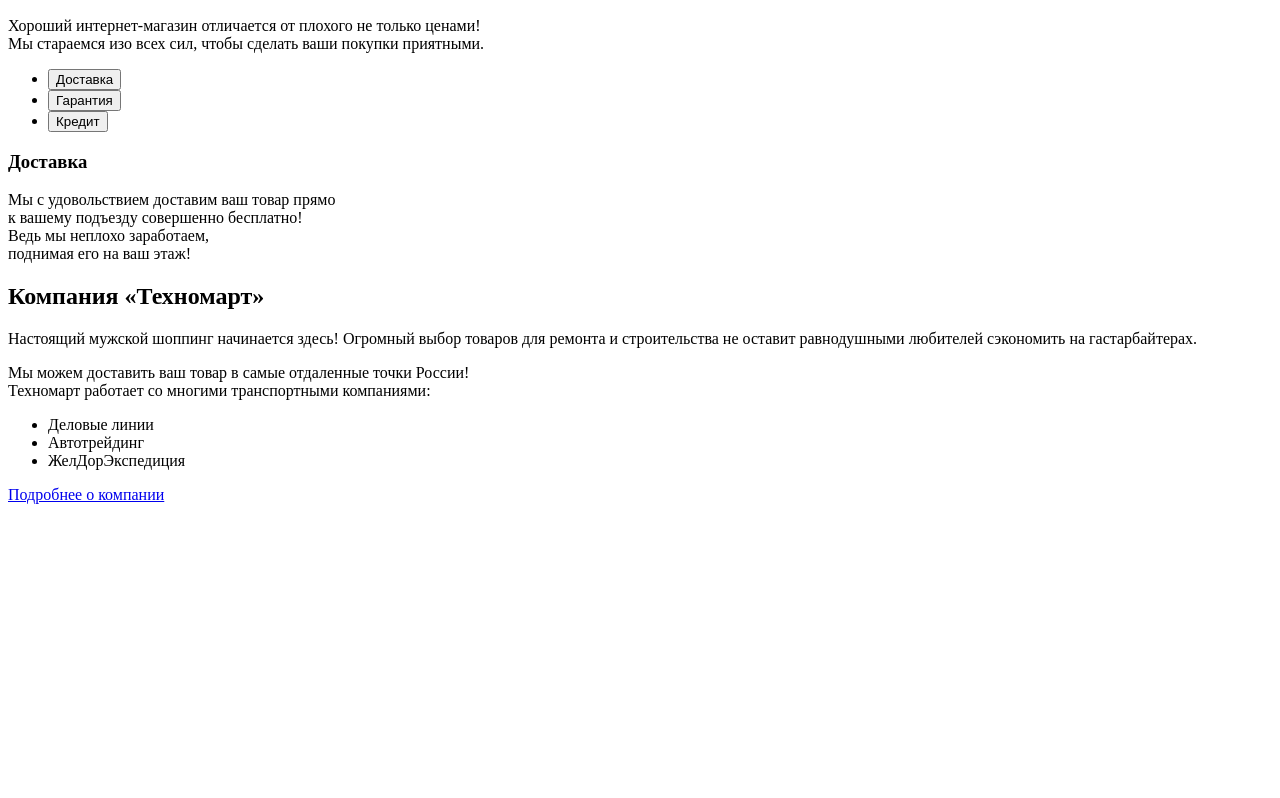
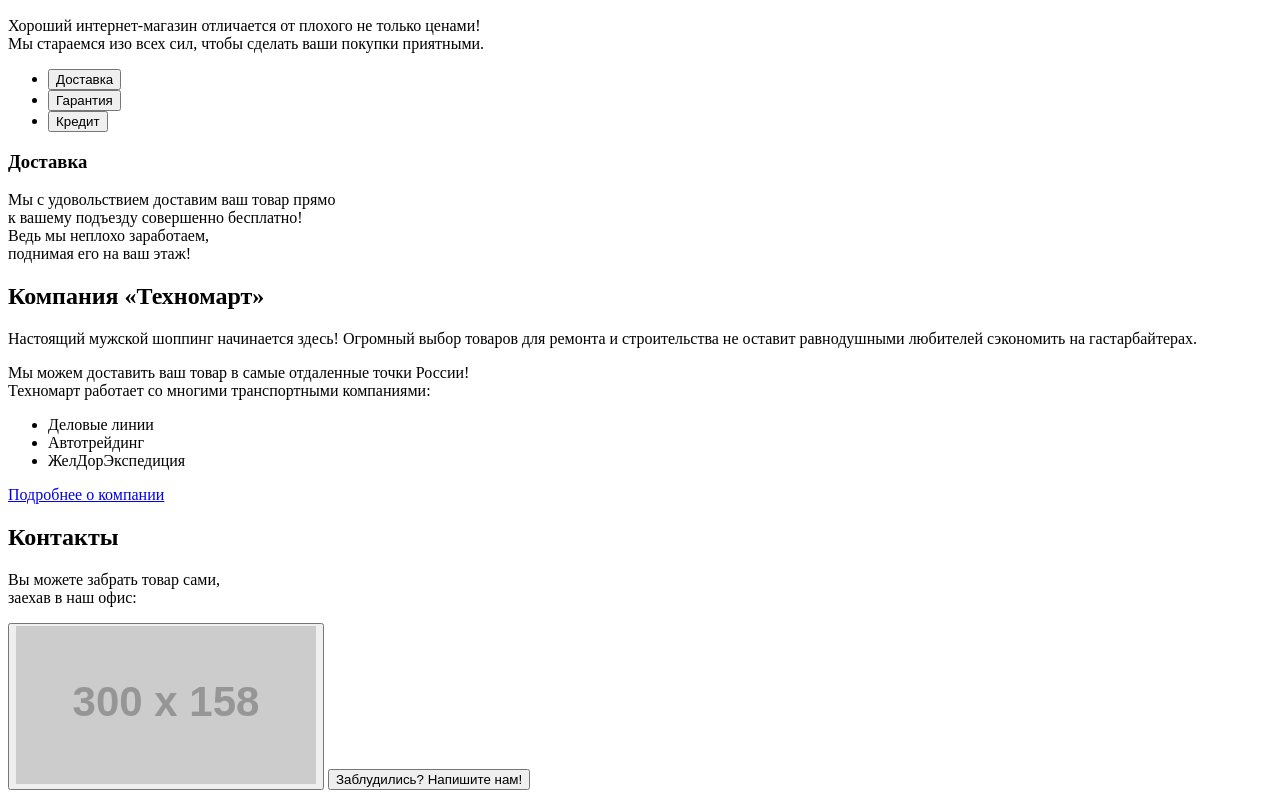
Before and after one commit to Gantelia/technomart, a plain HTML site: page index.html in a window 1280 px wide. Shown: the part 4600-5398 px from the top of the page. Before the commit the page ends 5112 px from the top, so only its background shows below. Drawn offline with Linux system fonts and the light colour scheme; placeholder pictures from the web are drawn by us.

Commit message:
Добавит верстку секции Контакты

```diff
--- a/index.html
+++ b/index.html
@@ -292,6 +292,16 @@
       <a class="button company-details-button" href="#">Подробнее о компании</a>
     </section>
 
+    <section class="contacts">
+      <h2 class="contacts-title">Контакты</h2>
+      <p class="contacts-text">Вы можете забрать товар сами,<br>
+        заехав в наш офис:</p>
+      <button class="contacts-map-button">
+        <img class="contacts-map-image" src="https://via.placeholder.com/300x158"
+          alt="Адрес офиса: г. Санкт-Петербург, наб. Реки Карповки, 5 лит П">
+      </button>
+      <button class="button contact-us-button">Заблудились? Напишите нам!</button>
+    </section>
   </main>
 </body>
 
```
